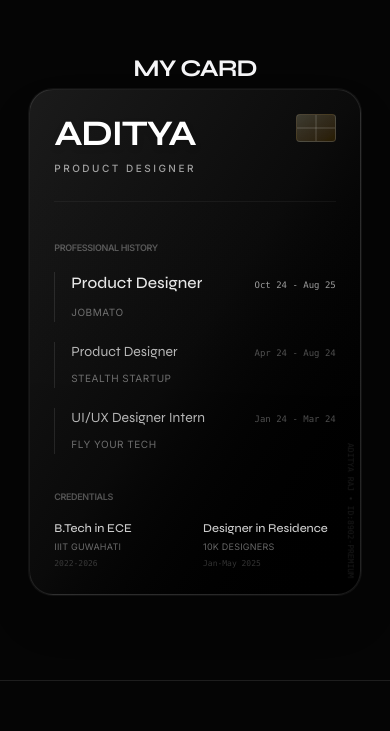
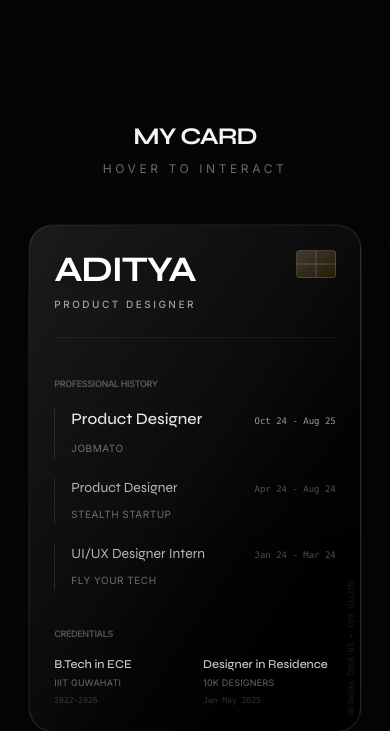
Before and after one commit to Adityaraj0421/portfolio.website, a Next.js app: page / in a window 390 px wide. Shown: the part 9460-10191 px from the top of the page. Built offline with nearby package versions, Linux system fonts and the light colour scheme.

Commit message:
Fix MemberPass layout: Ensure heading visibility on desktop

```diff
--- a/src/components/sections/MemberPass.tsx
+++ b/src/components/sections/MemberPass.tsx
@@ -66,13 +66,13 @@ export default function MemberPass() {
     }, []);
 
     return (
-        <section ref={containerRef} className="relative w-full h-[80vh] flex items-center justify-center bg-matte-black perspective-[1000px] overflow-hidden">
+        <section ref={containerRef} className="relative w-full min-h-screen flex flex-col items-center justify-center bg-matte-black perspective-[1000px] overflow-hidden py-24">
             {/* Background Context */}
             <div className="absolute inset-0 pointer-events-none flex flex-col items-center justify-center opacity-20">
                 <div className="w-[500px] h-[500px] bg-white/5 blur-[120px] rounded-full animate-pulse" />
             </div>
 
-            <div className="absolute top-12 md:top-24 text-center z-0 pointer-events-none">
+            <div className="relative text-center z-10 mb-12">
                 <h3 className="font-syne text-2xl text-off-white font-bold uppercase tracking-widest mb-2">My Card</h3>
                 <p className="font-inter text-xs text-white/40 uppercase tracking-[0.3em]">Hover to Interact</p>
             </div>
```
